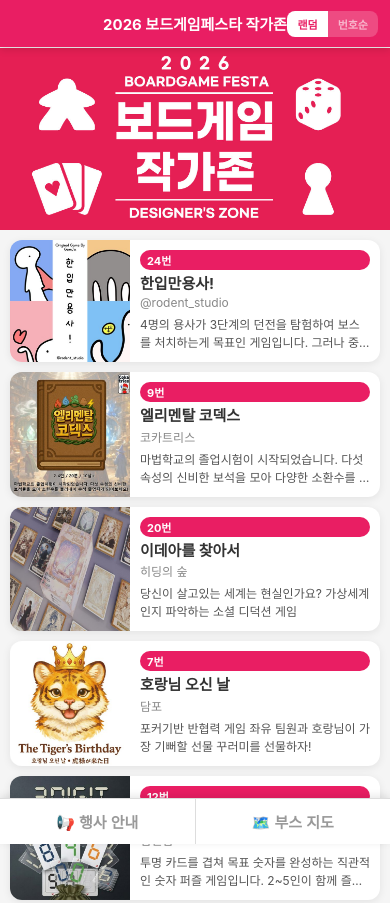
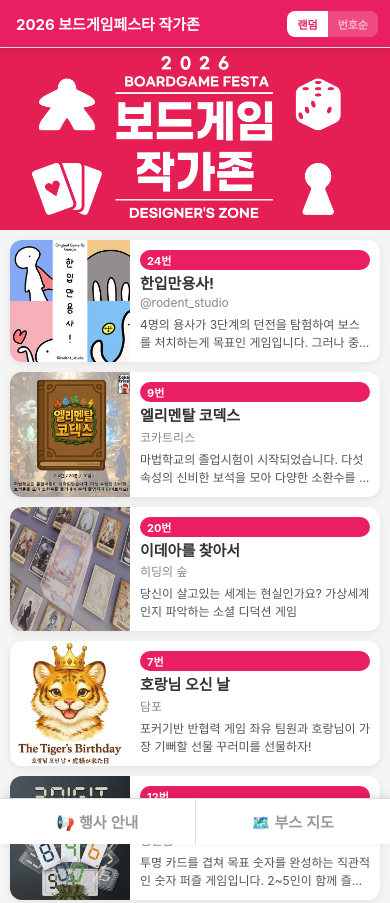
Before and after one commit to lazini-han/ktda, a plain HTML site: page 2026festa/2026festa.html in a window 390 px wide. Shown: the top 903 px of the page. Drawn offline with Linux system fonts and the light colour scheme.

Commit message:
상단바 텍스트 왼쪽 정렬로 변경하여 모바일 버튼 겹침 해소
Co-Authored-By: Claude Opus 4.6 (1M context) <noreply@anthropic.com>

```diff
--- a/2026festa/2026festa.html
+++ b/2026festa/2026festa.html
@@ -13,10 +13,10 @@
     position:fixed;top:0;left:0;right:0;z-index:100;
     max-width:720px;margin:0 auto;
     background:#e91e63;color:#fff;
-    text-align:center;font-size:15px;font-weight:700;
+    font-size:15px;font-weight:700;
     padding:13px 16px;
     box-shadow:0 2px 8px rgba(0,0,0,.15);
-    display:flex;align-items:center;justify-content:center;
+    display:flex;align-items:center;
   }
   .sort-group{
     position:absolute;right:12px;
```
